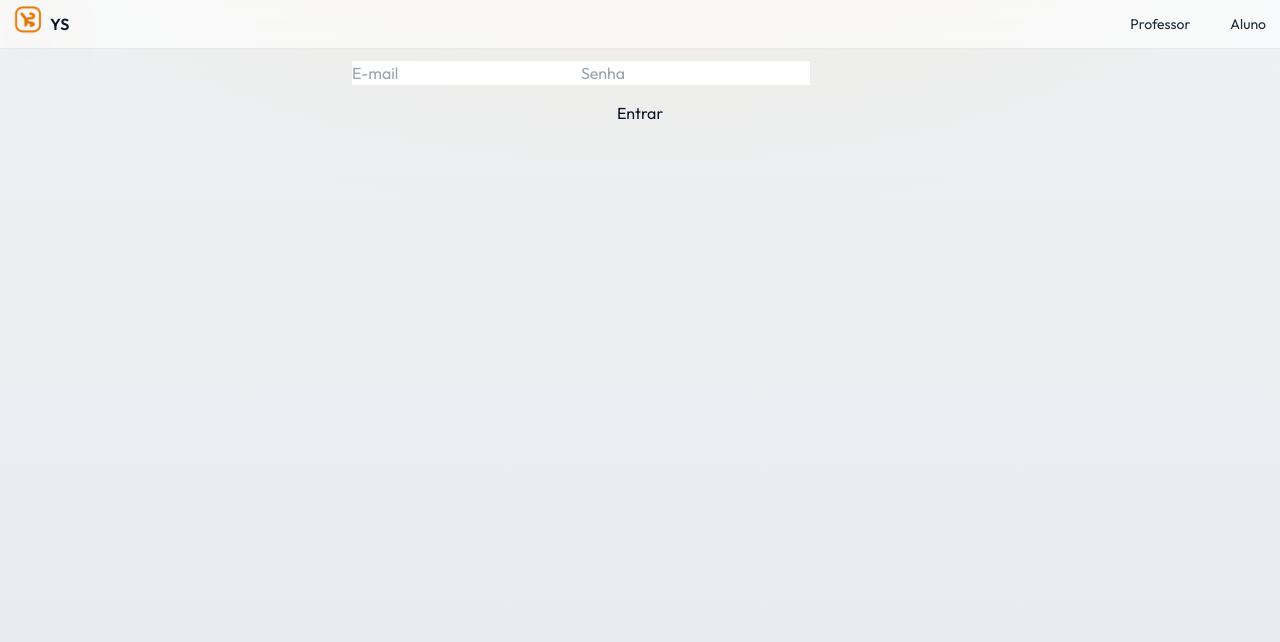
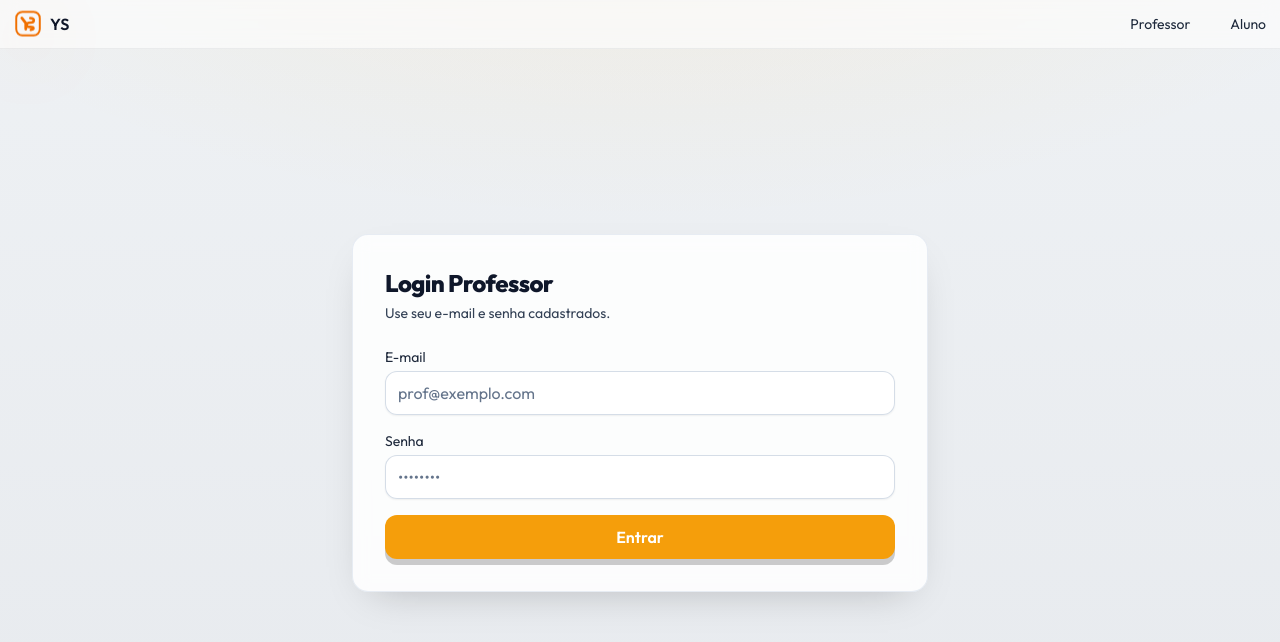
Before and after one commit to profyagosales/Site-Professor-Yago, a React (Vite) app in the folder frontend/: page /login-professor in a window 1280 px wide. Shown: the top 642 px of the page. Built offline with nearby package versions, Linux system fonts and the light colour scheme; no server answers.

Commit message:
feat: atualizar login de professor

```diff
--- a/frontend/src/lib/env.ts
+++ b/frontend/src/lib/env.ts
@@ -1 +1,4 @@
-export const API_URL = (import.meta.env.VITE_API_URL ?? "/api").trim();
+export const API_URL =
+  (import.meta as any)?.env?.VITE_API_URL ||
+  (window as any).__API_URL__ ||
+  '';
--- a/frontend/src/pages/LoginProfessor.tsx
+++ b/frontend/src/pages/LoginProfessor.tsx
@@ -1,73 +1,89 @@
-import { useState, useEffect } from 'react';
-import { api, warmBackend } from '@/lib/api';
+import { useState } from "react";
+import { useNavigate } from "react-router-dom";
+import { API_URL } from "@/lib/env";
 
 export default function LoginProfessor() {
-  const [email, setEmail] = useState('');
-  const [senha, setSenha] = useState('');
+  const nav = useNavigate();
+  const [email, setEmail] = useState("");
+  const [senha, setSenha] = useState("");
+  const [err, setErr] = useState("");
   const [loading, setLoading] = useState(false);
-  const [erro, setErro] = useState<string | null>(null);
 
-  useEffect(() => {
-    // Aquecer o backend assim que a tela abre
-    warmBackend();
-  }, []);
-
-  async function handleSubmit(e: React.FormEvent) {
+  async function onSubmit(e: React.FormEvent) {
     e.preventDefault();
-    setErro(null);
+    setErr("");
     setLoading(true);
     try {
-      const { data } = await api.post('/auth/login-teacher', {
-        email,
-        password: senha,
+      const res = await fetch(`${API_URL}/api/auth/login-teacher`, {
+        method: "POST",
+        headers: { "Content-Type": "application/json" },
+        body: JSON.stringify({ email, password: senha }),
       });
-      // Se chegou aqui, logou: redirecione
-      // ajuste a rota de destino conforme seu app
-      window.location.href = '/turmas';
-    } catch (err: any) {
-      const msg =
-        err?.response?.data?.message ||
-        err?.response?.data?.error ||
-        (err?.response?.status === 401
-          ? 'E-mail ou senha inválidos.'
-          : 'Falha ao entrar. Tente novamente.');
-      setErro(msg);
+      const data = await res.json();
+      if (!res.ok || data?.success === false) {
+        throw new Error(data?.message || "Falha ao fazer login.");
+      }
+      // ajuste as chaves conforme o backend
+      localStorage.setItem("teacher_token", data.token);
+      localStorage.setItem("teacher", JSON.stringify(data.teacher || {}));
+      nav("/turmas"); // ou "/dashboard-professor"
+    } catch (e: any) {
+      setErr(e?.message || "Erro no login");
     } finally {
       setLoading(false);
     }
   }
 
   return (
-    <form onSubmit={handleSubmit} className="mx-auto w-full max-w-xl">
-      {/* ... seu layout ... */}
-      {erro && (
-        <div className="mb-3 rounded-md border border-red-300 bg-red-50 px-3 py-2 text-sm text-red-700">
-          {erro}
+    <main className="min-h-[calc(100dvh-72px)] grid place-items-center px-4">
+      <section className="ys-card">
+        <h1 className="text-2xl font-extrabold tracking-tight text-slate-900">
+          Login Professor
+        </h1>
+        <p className="ys-helper mt-1">
+          Use seu e-mail e senha cadastrados.
+        </p>
+
+        {err && <div className="ys-error">{err}</div>}
+
+        <form onSubmit={onSubmit} className="mt-6 space-y-4">
+          <div>
+            <label className="ys-label" htmlFor="email">E-mail</label>
+            <input
+              id="email"
+              type="email"
+              required
+              className="ys-input"
+              placeholder="prof@exemplo.com"
+              value={email}
+              onChange={(e) => setEmail(e.target.value)}
+              autoComplete="username"
+            />
           </div>
-      )}
+
+          <div>
+            <label className="ys-label" htmlFor="senha">Senha</label>
             <input
-        type="email"
-        value={email}
-        onChange={e => setEmail(e.target.value)}
+              id="senha"
+              type="password"
               required
-        placeholder="E-mail"
-        className="input"
+              className="ys-input"
+              placeholder="••••••••"
+              value={senha}
+              onChange={(e) => setSenha(e.target.value)}
+              autoComplete="current-password"
             />
-      <input
-        type="password"
-        value={senha}
-        onChange={e => setSenha(e.target.value)}
-        required
-        placeholder="Senha"
-        className="input mt-3"
-      />
+          </div>
+
           <button
             type="submit"
             disabled={loading}
-        className="btn btn-primary mt-4 w-full"
+            className="ys-btn--primary w-full"
           >
-        {loading ? 'Entrando…' : 'Entrar'}
+            {loading ? "Entrando..." : "Entrar"}
           </button>
         </form>
+      </section>
+    </main>
   );
 }
--- a/frontend/src/styles.css
+++ b/frontend/src/styles.css
@@ -206,3 +206,34 @@ body{
   .text-muted\/80 { color: rgb(var(--muted-fg) / 0.80); }
   .text-muted\/70 { color: rgb(var(--muted-fg) / 0.70); }
 }
+
+@layer components {
+  .ys-input {
+    @apply w-full h-11 rounded-xl border border-slate-300/80
+           bg-white/90 px-3 text-slate-900 placeholder-slate-500
+           shadow-[0_1px_0_0_rgba(255,255,255,.6)_inset,0_1px_2px_rgba(0,0,0,.06)]
+           focus:outline-none focus:ring-4 focus:ring-amber-500/25 focus:border-amber-500
+           transition;
+  }
+  .ys-btn {
+    @apply inline-flex items-center justify-center h-11 px-4 rounded-xl font-semibold
+           shadow-[0_6px_0_0_rgba(0,0,0,.2)] active:shadow-[0_2px_0_0_rgba(0,0,0,.25)]
+           active:translate-y-[2px] transition;
+  }
+  .ys-btn--primary {
+    @apply ys-btn bg-amber-500 text-white hover:bg-amber-600 focus:ring-4 focus:ring-amber-500/30;
+  }
+  .ys-card {
+    @apply w-full max-w-xl rounded-2xl border border-slate-200/80 bg-white/85
+           backdrop-blur p-8 shadow-[0_15px_40px_-20px_rgba(0,0,0,.25)];
+  }
+  .ys-label {
+    @apply block text-sm font-medium text-slate-800 mb-1;
+  }
+  .ys-helper {
+    @apply text-sm text-slate-700;
+  }
+  .ys-error {
+    @apply mt-3 rounded-lg border border-red-200 bg-red-50 text-red-700 px-3 py-2 text-sm;
+  }
+}
```
Lines whose indentation alone changed are shown as unchanged.
